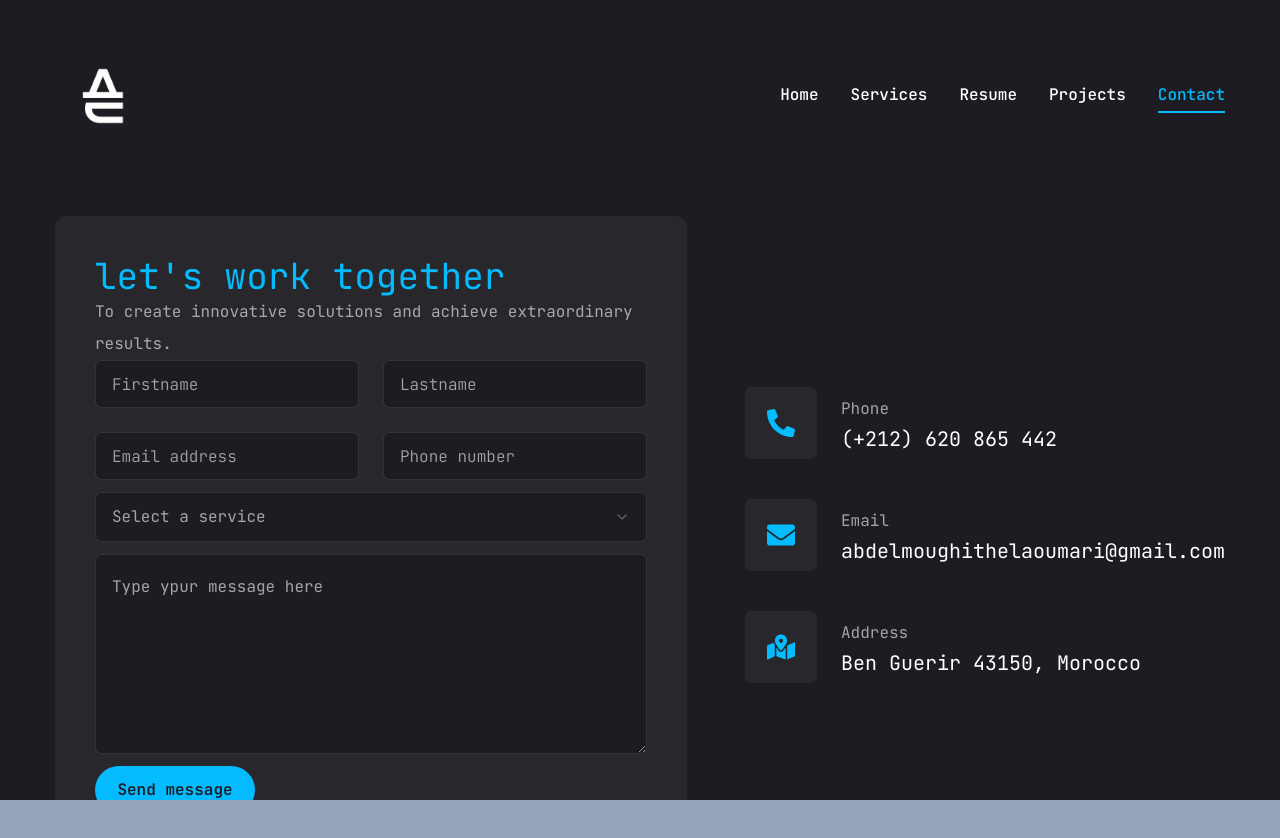
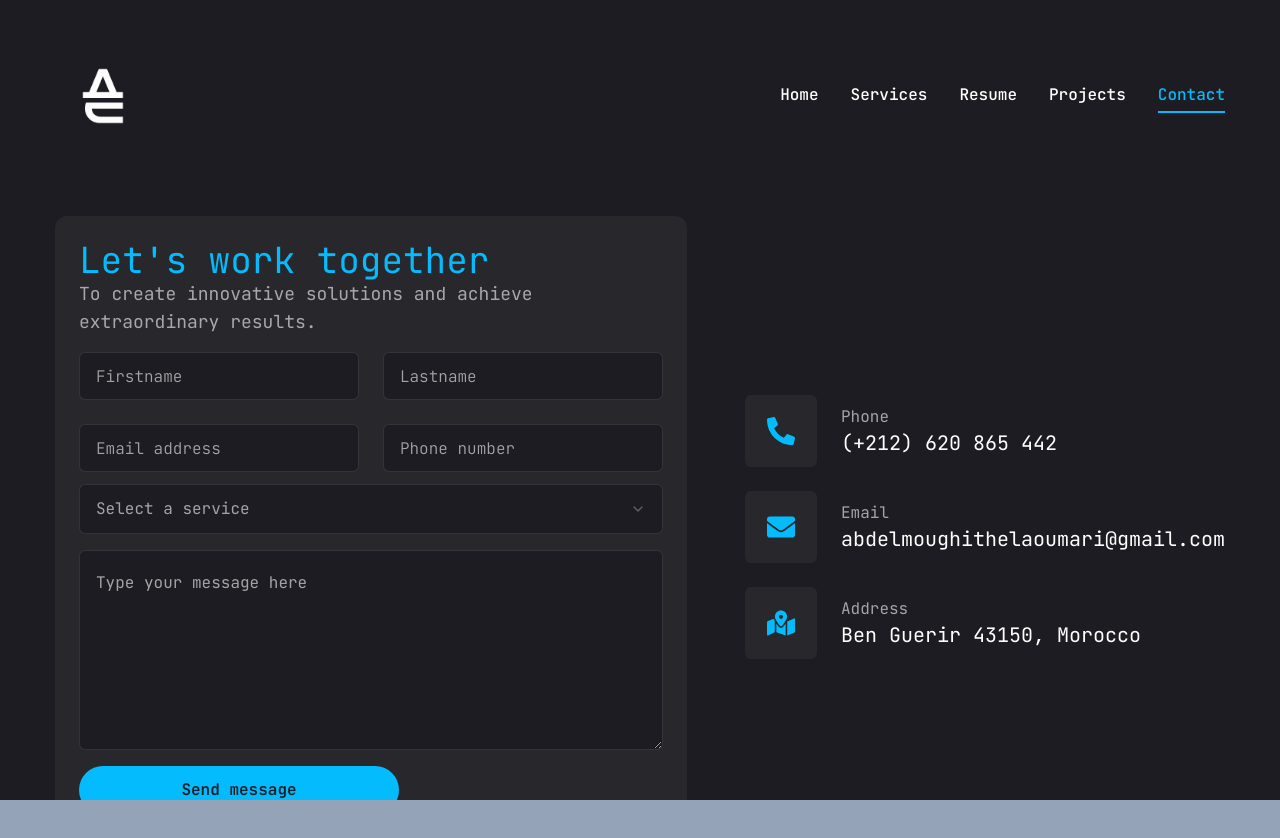
Before and after one commit to ABDOOMARI11/abdelmoughith-portfolio, a Next.js app: page /contact in a window 1280 px wide. Shown: the top 838 px of the page. Built offline with nearby package versions, Linux system fonts and the light colour scheme.

Commit message:
added v1

```diff
--- a/app/contact/page.jsx
+++ b/app/contact/page.jsx
@@ -13,6 +13,7 @@ import {
   SelectValue,
 } from "@/components/ui/select";
 import { FaPhoneAlt, FaEnvelope, FaMapMarkedAlt } from "react-icons/fa";
+import { motion } from "framer-motion";
 
 const info = [
   {
@@ -31,8 +32,6 @@ const info = [
     description: "Ben Guerir 43150, Morocco",
   },
 ];
-import { motion } from "framer-motion";
-import { SelectPortal } from "@radix-ui/react-select";
 
 const Contact = () => {
   return (
@@ -40,24 +39,26 @@ const Contact = () => {
       initial={{ opacity: 0 }}
       animate={{ opacity: 1 }}
       transition={{ delay: 2.4, duration: 0.4, ease: "easeIn" }}
-      className="py-6"
+      className="py-6 px-4 sm:px-6 lg:px-8"
     >
       <div className="container mx-auto">
-        <div className="flex flex-col xl:flex-row gap-[30px]">
-          <div className="xl:w-[54%] order-2 xl:order-none">
-            <form className="flex flex-col p-10 bg-[#27272c] rounded-xl">
-              <h3 className="text-4xl text-accent">let&apos;s work together</h3>
-              <p className=" text-white/60">
+        <div className="flex flex-col gap-6 xl:flex-row xl:gap-[30px]">
+          <div className="flex flex-col xl:w-[54%] order-2 xl:order-none">
+            <form className="flex flex-col p-6 bg-[#27272c] rounded-xl">
+              <h3 className="text-2xl md:text-3xl lg:text-4xl text-accent">
+                Let's work together
+              </h3>
+              <p className="text-sm md:text-base lg:text-lg text-white/60">
                 To create innovative solutions and achieve extraordinary
                 results.
               </p>
-              <div className="grid grid-cols-1 md:grid-cols-2 gap-6 ">
+              <div className="grid grid-cols-1 gap-4 md:grid-cols-2 gap-6 mt-4">
                 <Input type="firstname" placeholder="Firstname" />
                 <Input type="lastname" placeholder="Lastname" />
                 <Input type="email" placeholder="Email address" />
                 <Input type="phone" placeholder="Phone number" />
               </div>
-              <Select>
+              <Select className="mt-4">
                 <SelectTrigger className="w-full">
                   <SelectValue placeholder="Select a service" />
                 </SelectTrigger>
@@ -72,29 +73,33 @@ const Contact = () => {
                 </SelectContent>
               </Select>
               <Textarea
-                className="h-[200px]"
-                placeholder="Type ypur message here"
+                className="h-[150px] md:h-[200px] mt-4"
+                placeholder="Type your message here"
               />
-              <Button size="md" className="max-w-40 mt-3">
+              <Button size="md" className="max-w-xs mt-4">
                 Send message
               </Button>
             </form>
           </div>
-          <div className="flex flex-1 items-center xl:justify-end order-1 xl:order-none mb-8 xl:mb-0">
-            <ul className="flex flex-col gap-10">
-              {info.map((item, index) => {
-                return (
-                  <li key={index} className="flex  items-center gap-6">
-                    <div className="w-[52px] h-[52px] xl:w-[72px] xl:h-[72px] bg-[#27272c] text-accent rounded-md flex items-center justify-center">
-                      <div className="text-[28px]">{item.icon}</div>
+          <div className="flex flex-1 items-center xl:justify-end xl:w-[46%] order-1 xl:order-none">
+            <ul className="flex flex-col gap-6">
+              {info.map((item, index) => (
+                <li key={index} className="flex items-center gap-4 sm:gap-6">
+                  <div className="w-[40px] h-[40px] sm:w-[52px] sm:h-[52px] xl:w-[72px] xl:h-[72px] bg-[#27272c] text-accent rounded-md flex items-center justify-center">
+                    <div className="text-[20px] sm:text-[24px] xl:text-[28px]">
+                      {item.icon}
                     </div>
-                    <div className="flex-1">
-                      <p className="text-white/60">{item.title}</p>
-                      <h3 className="text-xl">{item.description}</h3>
-                    </div>
-                  </li>
-                );
-              })}
+                  </div>
+                  <div className="flex-1">
+                    <p className="text-sm sm:text-base text-white/60">
+                      {item.title}
+                    </p>
+                    <h3 className="text-[12px] sm:text-[12px] xl:text-xl">
+                      {item.description}
+                    </h3>
+                  </div>
+                </li>
+              ))}
             </ul>
           </div>
         </div>
```
